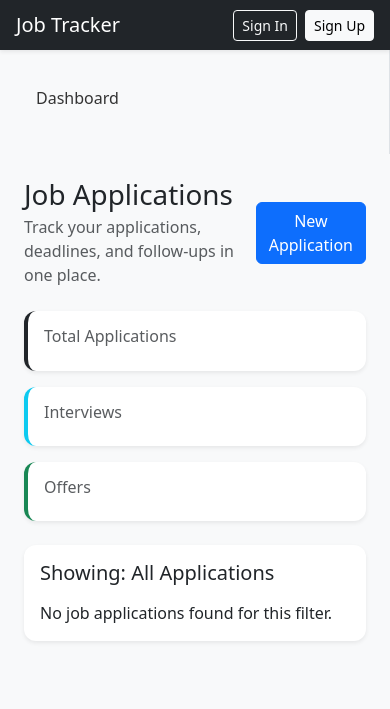
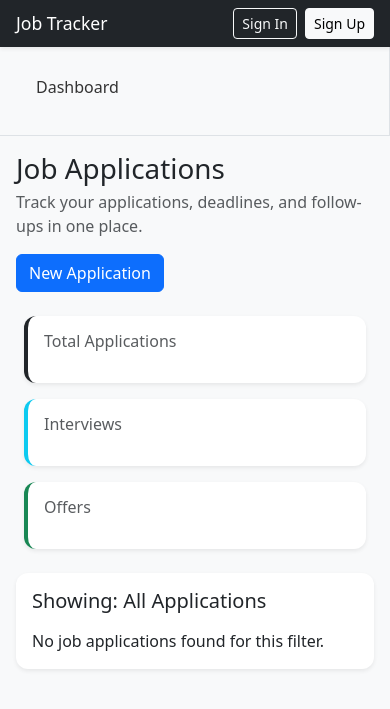
Before and after one commit to Monia07/job-application-tracker, a Django app: template tracker/templates/tracker/application_list.html in a window 390 px wide. Shown: the top 709 px of the page. Run offline with Django 3.2, Linux system fonts and the light colour scheme; the template is opened without the code that fills it, so the values that code supplies are empty.

Commit message:
Improve authentication pages and mobile layout

```diff
--- a/tracker/static/tracker/css/style.css
+++ b/tracker/static/tracker/css/style.css
@@ -1,5 +1,6 @@
 body {
   background-color: #f8f9fa;
+  overflow-x: hidden;
 }
 
 .sidebar {
@@ -77,3 +78,106 @@ form label {
   transform: translateY(-3px);
   box-shadow: 0 6px 18px rgba(0, 0, 0, 0.1);
 }
+
+/* --------------------------
+   AUTH PAGES
+--------------------------- */
+
+.auth-card {
+  max-width: 550px;
+  margin: 3rem auto;
+  padding: 2rem;
+  background: #fff;
+  border-radius: 1rem;
+  box-shadow: 0 0.125rem 0.5rem rgba(0, 0, 0, 0.08);
+}
+
+.auth-card h1 {
+  text-align: center;
+  margin-bottom: 1rem;
+}
+
+.auth-card p {
+  text-align: center;
+}
+
+.auth-card button,
+.auth-card .btn {
+  width: 100%;
+}
+
+/* --------------------------
+   MOBILE RESPONSIVE
+--------------------------- */
+
+html,
+body {
+  width: 100%;
+  overflow-x: hidden;
+}
+
+@media (max-width: 768px) {
+  .container-fluid {
+    padding-left: 0;
+    padding-right: 0;
+  }
+
+  .row {
+    margin-left: 0;
+    margin-right: 0;
+  }
+
+  aside {
+    width: 100%;
+    border-right: none !important;
+    border-bottom: 1px solid #dee2e6;
+  }
+
+  main {
+    width: 100%;
+    padding: 1rem !important;
+  }
+
+  .navbar {
+    flex-wrap: wrap;
+    gap: 0.5rem;
+  }
+
+  .navbar .navbar-brand {
+    font-size: 1.1rem;
+  }
+
+  .table-responsive {
+    width: 100%;
+  }
+
+  .dashboard-card {
+    margin-bottom: 0.5rem;
+  }
+
+  .auth-card {
+    margin: 1rem;
+    padding: 1.5rem;
+  }
+}
+
+@media (max-width: 768px) {
+  .container-fluid,
+  .row,
+  aside,
+  main {
+    max-width: 100%;
+  }
+
+  main {
+    flex: 0 0 100%;
+  }
+
+  aside {
+    flex: 0 0 100%;
+  }
+
+  .table {
+    min-width: 700px;
+  }
+}
--- a/tracker/templates/tracker/application_list.html
+++ b/tracker/templates/tracker/application_list.html
@@ -1,5 +1,7 @@
 {% extends "tracker/base.html" %} {% block content %}
-<div class="d-flex justify-content-between align-items-center mb-4">
+<div
+  class="d-flex flex-column flex-sm-row justify-content-between align-items-start align-items-sm-center gap-3 mb-4"
+>
   <div>
     <h1 class="mb-1">Job Applications</h1>
     <p class="text-muted mb-0">
--- a/tracker/templates/tracker/base.html
+++ b/tracker/templates/tracker/base.html
@@ -15,9 +15,9 @@
     <nav class="navbar navbar-dark bg-dark px-3 shadow-sm">
       <span class="navbar-brand mb-0 h1">Job Tracker</span>
 
-      <div class="d-flex align-items-center gap-2">
+      <div class="d-flex align-items-center gap-2 auth-nav">
         {% if user.is_authenticated %}
-        <span class="text-light small"> Signed in as {{ user.username }} </span>
+        <span class="text-light small">Signed in as {{ user.username }}</span>
         <a
           class="btn btn-outline-light btn-sm"
           href="{% url 'account_logout' %}"
@@ -40,7 +40,7 @@
 
     <div class="container-fluid">
       <div class="row">
-        <aside class="col-md-2 bg-light sidebar py-4 border-end">
+        <aside class="col-12 col-md-2 bg-light sidebar py-3 py-md-4 border-end">
           <ul class="nav flex-column px-2">
             <li class="nav-item mb-2">
               <a
@@ -64,7 +64,7 @@
           </ul>
         </aside>
 
-        <main class="col-md-10 p-4">
+        <main class="col-12 col-md-10 p-3 p-md-4">
           {% if messages %}
           <div class="mb-4">
             {% for message in messages %}
```
Also changed, not shown: db.sqlite3.
